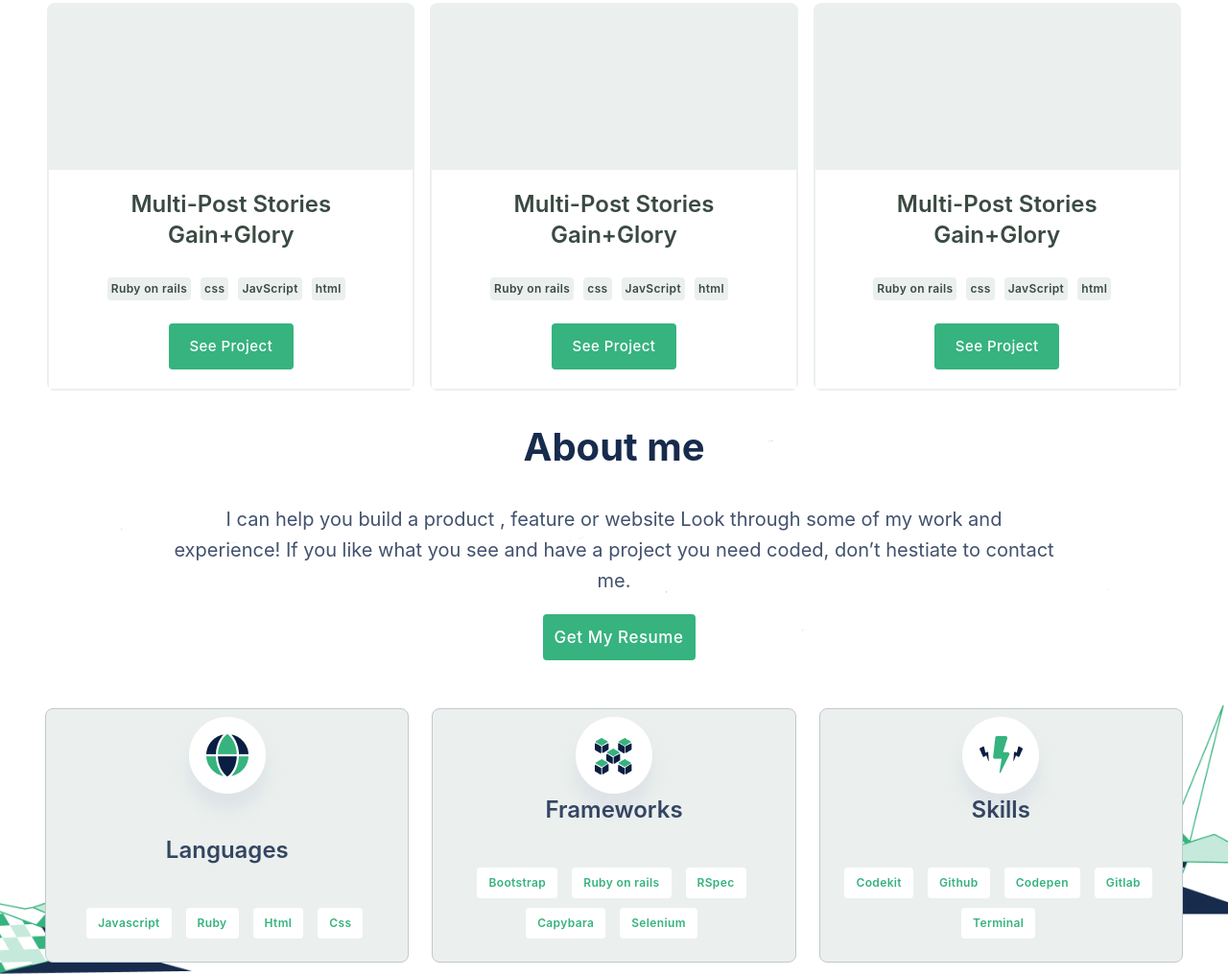
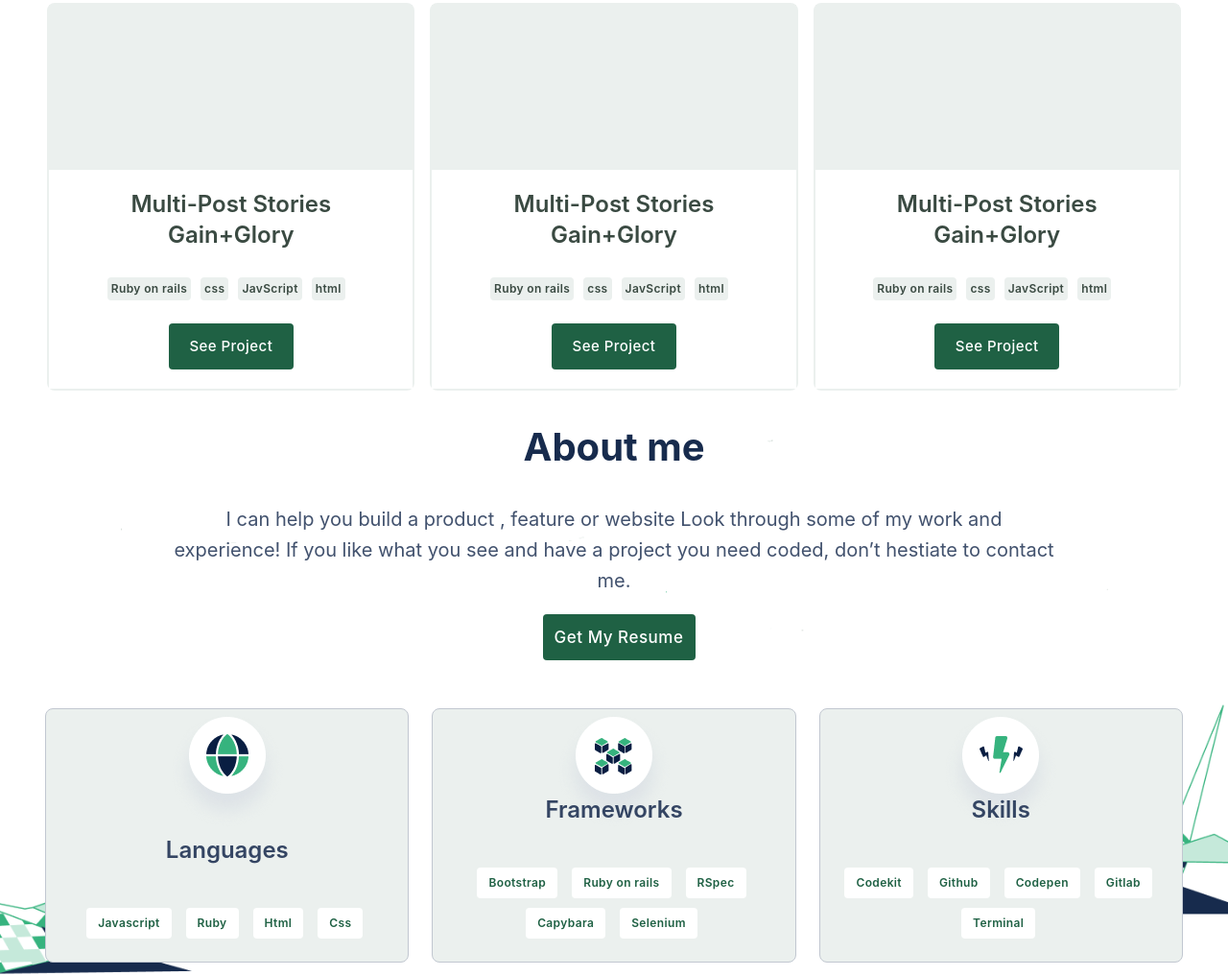
Before and after one commit to ciraganenicole/myPortfolio, a website: page index.html in a window 1280 px wide. Shown: the part 1316-2333 px from the top of the page at 96% size. Drawn offline with Linux system fonts and the light colour scheme; files whose address does not match are found by name.

Commit message:
Fix accessibility

```diff
--- a/style.css
+++ b/style.css
@@ -210,7 +210,7 @@ h2 {
   font-weight: 500;
   font-size: 15px;
   line-height: 24px;
-  background-color: #36b37f;
+  background-color: #1f6144;
   border-radius: 4px;
   color: #fff;
   margin: auto;
@@ -271,7 +271,7 @@ a {
   height: 48px;
   left: 96px;
   top: 285px;
-  background: #36b37f;
+  background: #1f6144;
   border-radius: 4px;
   font-family: "Inter", Arial, Helvetica, sans-serif;
   font-style: normal;
@@ -336,7 +336,7 @@ a {
   font-weight: 600;
   font-size: 12px;
   line-height: 16px;
-  color: #36b37e;
+  color: #1f6144;
   letter-spacing: 0.03em;
   padding: 8px 12px 8px 12px;
 }
```
